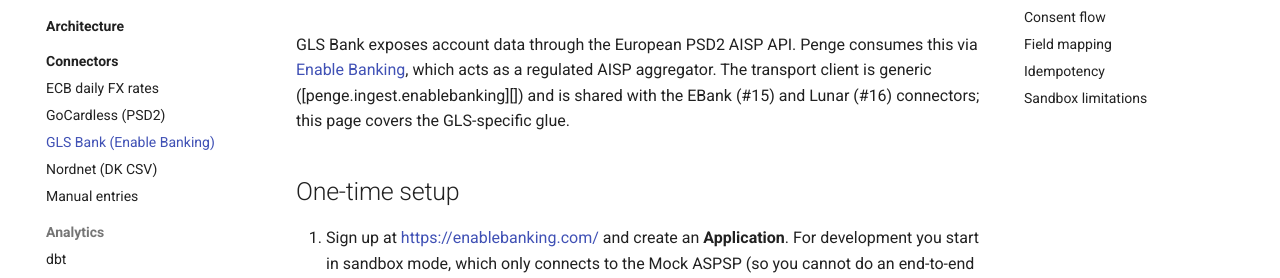
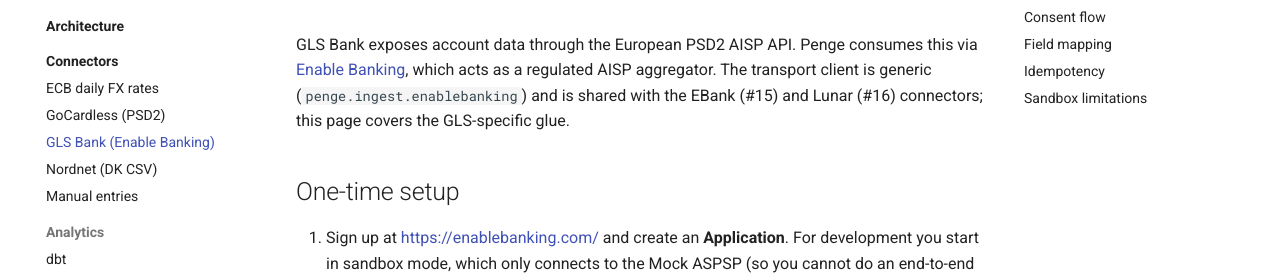
Before and after one commit to autoditac/Penge, an MkDocs documentation site: the page built from docs/connectors/gls.md, in a window 1280 px wide and 900 px high. Shown: the part 148-426 px from the top of the window. Built offline with MkDocs 1.6.1 and Material for MkDocs 9.7.7, drawn with Linux system fonts in a browser that asks for light colours; comment, search, counter and statistics services are not loaded.

Commit message:
fix(docs/gls): replace broken reference link with inline code

```diff
--- a/docs/connectors/gls.md
+++ b/docs/connectors/gls.md
@@ -3,7 +3,7 @@
 GLS Bank exposes account data through the European PSD2 AISP API.
 Penge consumes this via [Enable Banking](https://enablebanking.com/),
 which acts as a regulated AISP aggregator. The transport client is
-generic ([penge.ingest.enablebanking][]) and is shared with the
+generic (`penge.ingest.enablebanking`) and is shared with the
 EBank (#15) and Lunar (#16) connectors; this page covers the
 GLS-specific glue.
 
```
